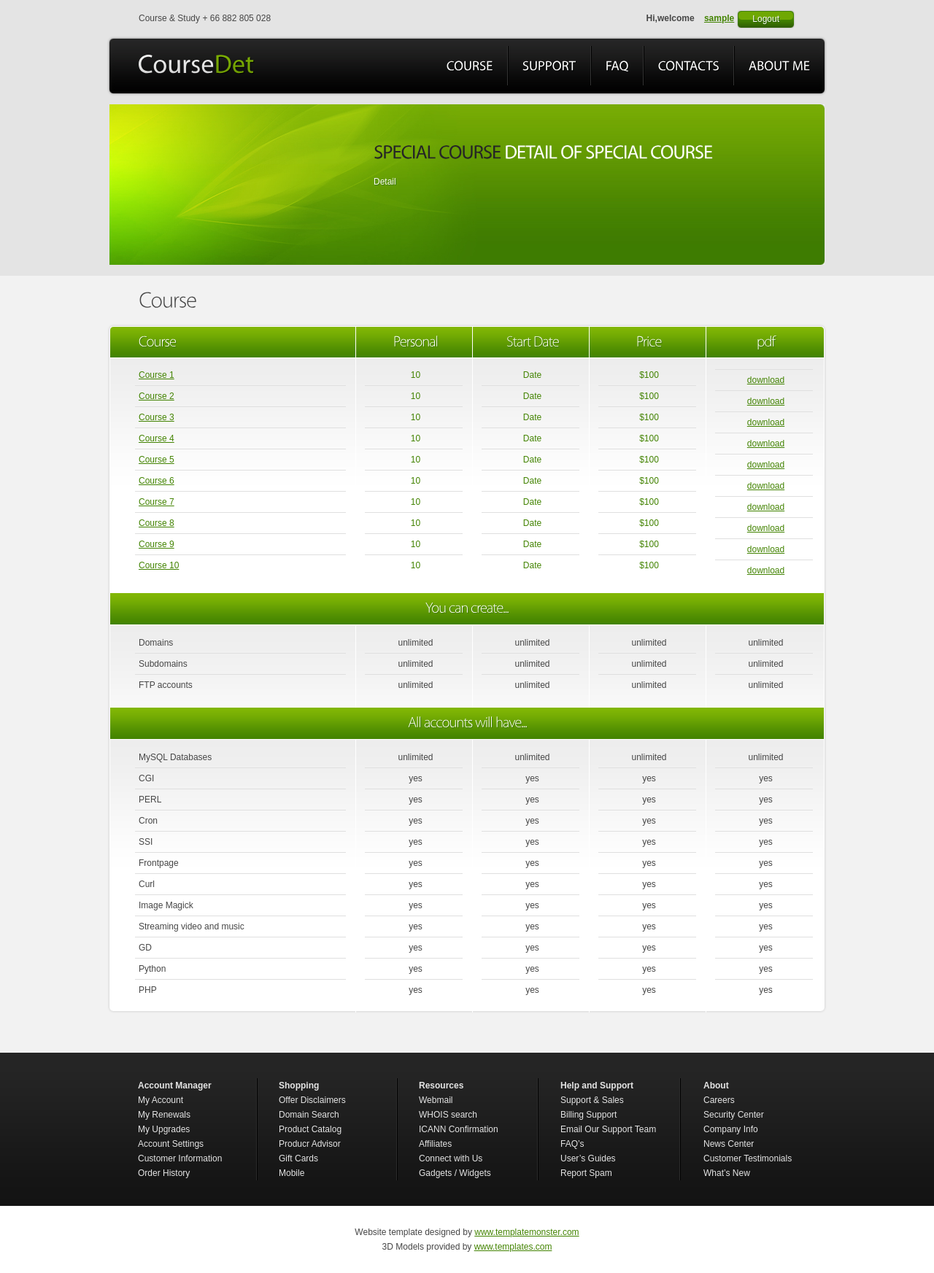
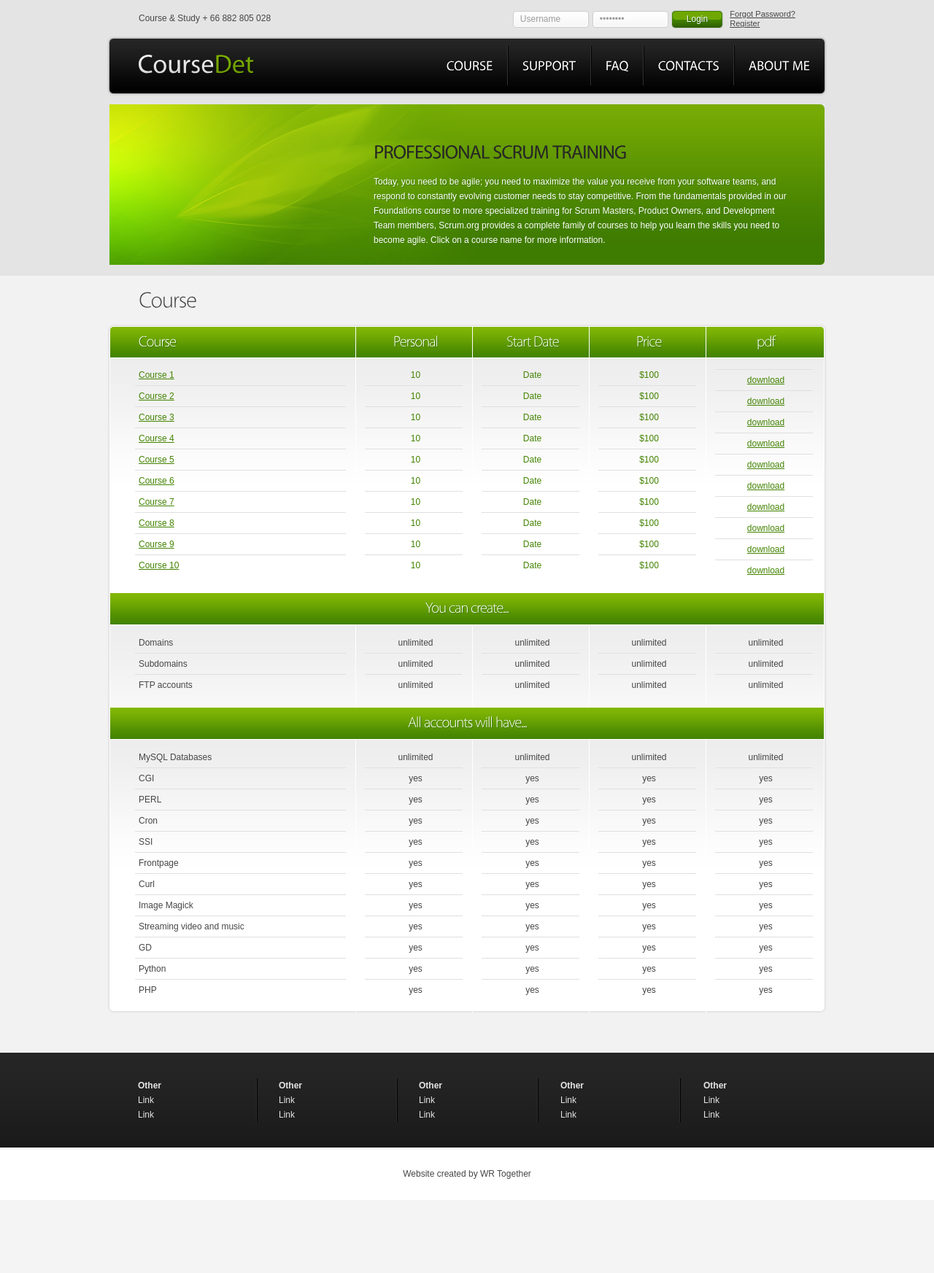
Before and after one commit to yuiizimagine/coursedet, a PHP site: page /course.php in a window 1280 px wide. Shown: the whole page at 73% size. After the commit the page ends 1616 px from the top, so only its background shows below. Run offline with PHP 8.4, Linux system fonts and the light colour scheme; the visitor is signed in with stand-in values (Sample User, id 1).

```diff
--- a/check_login.php
+++ b/check_login.php
@@ -1,6 +1,6 @@
 <?
 	session_start();
-	mysql_connect("localhost","root","cartoonman");
+	mysql_connect("localhost","root","1234");
 	mysql_select_db("coursedetdb");
 	$strSQL = "SELECT * FROM register WHERE user = '".mysql_real_escape_string($_POST['Username'])."'
 	and pwd = '".mysql_real_escape_string($_POST['Password'])."'";
--- a/contacts.php
+++ b/contacts.php
@@ -88,8 +88,8 @@
 			<div class="inside">
 				<div id="slogan">
 					<div class="inside">
-						<h2><span></span> </h2>
-						<p></p>
+						<h2><span>Contact </span>CourseDet </h2>
+						<p>This form will allow you to send your suggestions and feedback to Scrum.org. Your email address is not logged by this system, but will be attached to the message that is forwarded from this page.</p>
 					</div>
 				</div>
 				<!-- <ul class="banners wrapper">
--- a/course.php
+++ b/course.php
@@ -1,6 +1,3 @@
-<?
-	session_start();
-?>
 <!DOCTYPE html>
 <html lang="en">
 <head>
@@ -50,36 +47,18 @@
 				</div>
 			</div>
 			<span class="top-info">Course &amp; Study + 66 882 805 028  </span>
-			<?
-				if($_SESSION['UserID'] != "")
-				{
-					echo "<form id=\"login-form\" method=\"post\" action=\"logout.php\">
-					<fieldset>
-
-						<table>
-						<tr>
-						<td><h5>Hi,welcome&nbsp;&nbsp;&nbsp;&nbsp;<a href='profile.php'>".$_SESSION['UserID']."</h5></td>
-						<td><a href='#' class=\"login\" onClick=\"document.getElementById('login-form').submit()\"><span><span>Logout</span></span></a></td>
-						</tr></table>
-
-					</fieldset>
-					</form>";
-				}
-				else{
-					echo "<form id=\"login-form\" method=\"post\" action=\"check_login.php\">
-					<fieldset>
-					<span class=\"text\">
-						<input type=\"text\" name=\"Username\" value=\"Username\" onFocus=\"if(this.value=='Username'){this.value=''}\" onBlur=\"if(this.value==''){this.value='Username'}\">
+			<form action="" id="login-form">
+				<fieldset>
+					<span class="text">
+						<input type="text" value="Username" onFocus="if(this.value=='Username'){this.value=''}" onBlur="if(this.value==''){this.value='Username'}">
 					</span>
-					<span class=\"text\">
-						<input type=\"password\" name=\"Password\" value=\"Password\" onFocus=\"if(this.value=='Password'){this.value=''}\" onBlur=\"if(this.value==''){this.value='Password'}\">
+					<span class="text">
+						<input type="password" value="Password" onFocus="if(this.value=='Password'){this.value=''}" onBlur="if(this.value==''){this.value='Password'}">
 					</span>
-					<a href='#' class=\"login\" onClick=\"document.getElementById('login-form').submit()\"><span><span>Login</span></span></a>
-					<span class=\"links\"><a href='#'>Forgot Password?</a><br/><a href=\"register.php\">Register</a></span>
-					</fieldset>
-					</form>";
-				}
-			?>
+					<a href="#" class="login" onClick="document.getElementById('login-form').submit()"><span><span>Login</span></span></a>
+					<span class="links"><a href="#">Forgot Password?</a><br/><a href="register.php">Register</a></span>
+				</fieldset>
+			</form>
 		</div>
 	</header>
 <!-- content -->
@@ -88,8 +67,8 @@
 			<div class="inside bot-indent">
 				<div id="slogan">
 					<div class="inside">
-						<h2><span>Special Course </span>Detail of Special Course</h2>
-						<p>Detail</p>
+						<h2><span>Professional Scrum Training</span></h2>
+						<p>Today, you need to be agile; you need to maximize the value you receive from your software teams, and respond to constantly evolving customer needs to stay competitive. From the fundamentals provided in our Foundations course to more specialized training for Scrum Masters, Product Owners, and Development Team members, Scrum.org provides a complete family of courses to help you learn the skills you need to become agile. Click on a course name for more information.    </p>
 					</div>
 				</div>
 				<h2 class="extra">Course</h2>
@@ -336,49 +315,29 @@
 					<div class="line-ver3">
 						<div class="wrapper line-ver4">
 							<ul class="list col-1">
-								<li>Account Manager</li>
-								<li><a href="#">My Account</a></li>
-								<li><a href="#">My Renewals</a></li>
-								<li><a href="#">My Upgrades</a></li>
-								<li><a href="#">Account Settings</a></li>
-								<li><a href="#">Customer Information</a></li>
-								<li><a href="#">Order History</a></li>
+								<li>Other</li>
+								<li><a href="#">Link</a></li>
+								<li><a href="#">Link</a></li>
 							</ul>
 							<ul class="list col-2">
-								<li>Shopping</li>
-								<li><a href="#">Offer Disclaimers</a></li>
-								<li><a href="#">Domain Search</a></li>
-								<li><a href="#">Product Catalog</a></li>
-								<li><a href="#">Producr Advisor</a></li>
-								<li><a href="#">Gift Cards</a></li>
-								<li><a href="#">Mobile</a></li>
+								<li>Other</li>
+								<li><a href="#">Link</a></li>
+								<li><a href="#">Link</a></li>
 							</ul>
 							<ul class="list col-3">
-								<li>Resources</li>
-								<li><a href="#">Webmail</a></li>
-								<li><a href="#">WHOIS search</a></li>
-								<li><a href="#">ICANN Confirmation</a></li>
-								<li><a href="#">Affiliates</a></li>
-								<li><a href="#">Connect with Us</a></li>
-								<li><a href="#">Gadgets / Widgets</a></li>
+								<li>Other</li>
+								<li><a href="#">Link</a></li>
+								<li><a href="#">Link</a></li>
 							</ul>
 							<ul class="list col-4">
-								<li>Help and Support</li>
-								<li><a href="#">Support &amp; Sales</a></li>
-								<li><a href="#">Billing Support</a></li>
-								<li><a href="#">Email Our Support Team</a></li>
-								<li><a href="#">FAQ’s</a></li>
-								<li><a href="#">User’s Guides</a></li>
-								<li><a href="#">Report Spam</a></li>
+								<li>Other</li>
+								<li><a href="#">Link</a></li>
+								<li><a href="#">Link</a></li>
 							</ul>
 							<ul class="list col-5">
-								<li>About</li>
-								<li><a href="#">Careers</a></li>
-								<li><a href="#">Security Center</a></li>
-								<li><a href="#">Company Info</a></li>
-								<li><a href="#">News Center</a></li>
-								<li><a href="#">Customer Testimonials</a></li>
-								<li><a href="#">What’s New</a></li>
+								<li>Other</li>
+								<li><a href="#">Link</a></li>
+								<li><a href="#">Link</a></li>
 							</ul>
 						</div>
 					</div>
@@ -391,8 +350,8 @@
 <footer>
 	<div class="container">
 		<div class="inside">
-			Website template designed by <a class="new_window" href="http://www.templatemonster.com" target="_blank" rel="nofollow">www.templatemonster.com</a><br/>
-			3D Models provided by <a class="new_window" href="http://www.templates.com/product/3d-models/" target="_blank" rel="nofollow">www.templates.com</a>
+			Website created by WR Together<a class="new_window" href="http://www.templatemonster.com" target="_blank" rel="nofollow"></a><br/>
+			<a class="new_window" href="http://www.templates.com/product/3d-models/" target="_blank" rel="nofollow"></a>
 		</div>
 	</div>
 </footer>
--- a/member_insert.php
+++ b/member_insert.php
@@ -5,10 +5,10 @@
 		$objDB = mysql_select_db("coursedetdb");
 		$strSQL = "INSERT INTO register ";
 		$strSQL .="VALUES ";
-		$strSQL .="('NULL' , '".$_POST["user"]."'    , '".$_POST["pwd"]."'  , '".$_POST["repwd"]."' ";
+		$strSQL .="('NULL' , '".$_POST["user"]."'    , '".$_POST["pwd"]."'  ";
 		$strSQL .=" ,'".$_POST["email"]."'   , '".$_POST["name"]."' , '".$_POST["surname"]."' ";
-		$strSQL .=" ,'".$_POST["gender"]."'  , '".$_POST["date"]."' , '".$_POST["month"]."' ";
-		$strSQL .=" ,'".$_POST["year"]."'    , '".$_POST["addr"]."') ";
+		$strSQL .=" ,'".$_POST["gender"]."' ";
+		$strSQL .=" , '".$_POST["addr"]."', 0000-00-00, 'user') ";
 		$objQuery = mysql_query($strSQL);
 		//echo $strSQL;
 
--- a/phpMySQLFunctionDatabase.php
+++ b/phpMySQLFunctionDatabase.php
@@ -1,6 +1,6 @@
 <?
 	/**** function connection to database ****/
-	$objConnect = mysql_connect("localhost","root","cartoonman") or die("Error Connect to Database");
+	$objConnect = mysql_connect("localhost","root","1234") or die("Error Connect to Database");
 	$objDB = mysql_select_db("coursedetdb");
 
 	/**** function insert record ****/
```
Also changed, not shown: aboutMe.php (+5 -2 lines), support.php (+20 -15 lines), images/What-is-Scum-icon.png (added), images/test.png (added), 1 other file.
